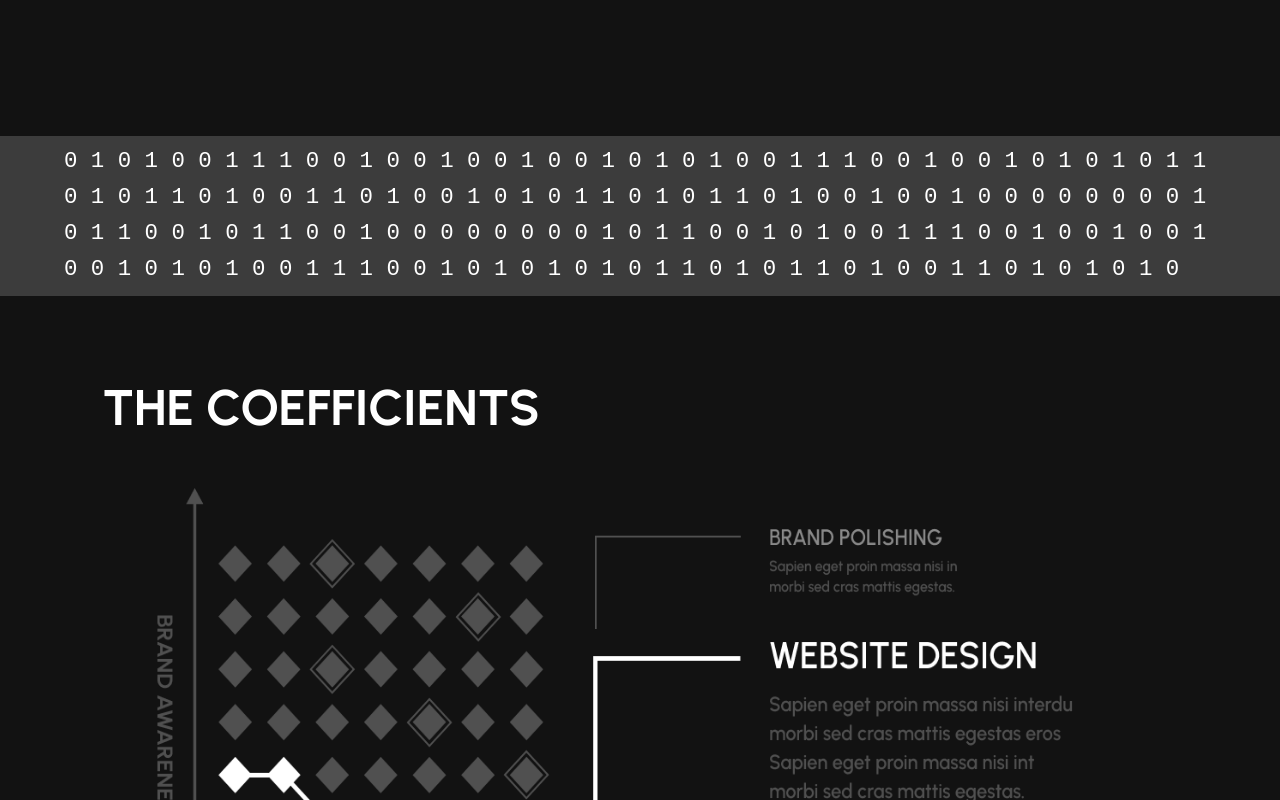
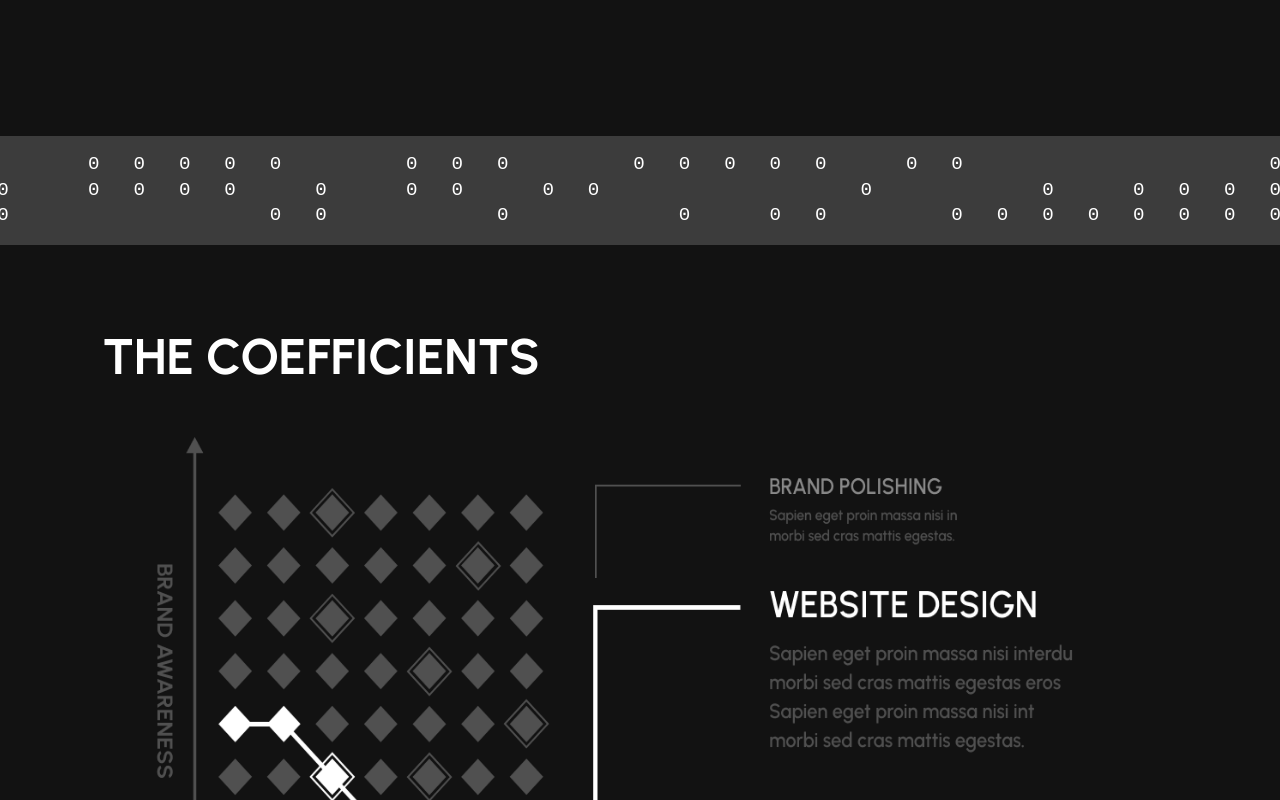
Before and after one commit to ivantrejoc/zoerowebsite, a React (Vite) app: page / in a window 1280 px wide. Shown: the part 2920-3720 px from the top of the page. Built offline with nearby package versions, Linux system fonts and the light colour scheme.

Commit message:
numbers animated

```diff
--- a/src/components/binaryBanner/binaryBanner.jsx
+++ b/src/components/binaryBanner/binaryBanner.jsx
@@ -3,27 +3,64 @@ import { Box, Typography, useTheme } from "@mui/material";
 import { gsap } from "gsap";
 
 const BinaryFlickerAnimation = () => {
-  const binaryRef = useRef(null);
+  const binarySequence = [
+    "0", "1", "0", "1", "0", "0", "1", "1", "1", "0",
+    "0", "1", "0", "0", "1", "0", "0", "1", "0", "0",
+    "1", "0", "1", "0", "1", "0", "0", "1", "1", "1",
+    "0", "0", "1", "0", "0", "1", "0", "1", "0", "1",
+    "0", "1", "1", "0", "1", "0", "1", "1", "0", "1",
+    "0", "0", "1", "1", "0", "1", "0", "0", "1", "0",
+    "1", "0", "1", "0", "1", "1", "0", "1", "0", "1",
+    "1", "0", "1", "0", "0", "1", "1", "0", "1", "0",
+    "0", "1", "0", "0", "1", "0", "0", "0", "0", "0",
+    "0", "0", "0",
+  ];
+
   const theme = useTheme();
+  const binaryRefs = useRef([]);
 
   useEffect(() => {
     const binaryTimeline = gsap.timeline({ repeat: -1 });
 
-    binaryTimeline.to(binaryRef.current, {
-      opacity: 1,
-      text: "1",
+    binaryTimeline.to(binaryRefs.current, {
       duration: 0.5,
+      onStart: () => {
+        gsap.to(
+          binaryRefs.current.filter((el) => el.textContent === "1"),
+          { opacity: 1, visibility: "visible", duration: 0.3, ease: "power2.inOut" }
+        );
+        gsap.to(
+          binaryRefs.current.filter((el) => el.textContent === "0"),
+          { opacity: 0, visibility: "hidden", duration: 0.3, ease: "power2.inOut" }
+        );
+      },
+      onComplete: () => {
+        gsap.to(
+          binaryRefs.current.filter((el) => el.textContent === "0"),
+          { opacity: 1, visibility: "visible", duration: 0.3, ease: "power2.inOut" }
+        );
+        gsap.to(
+          binaryRefs.current.filter((el) => el.textContent === "1"),
+          { opacity: 0, visibility: "hidden", duration: 0.3, ease: "power2.inOut" }
+        );
+      },
+      delay: 1,
     });
-    binaryTimeline.to(
-      binaryRef.current,
-      { opacity: 0, text: "0", duration: 0.5 },
-      "+=0.5"
-    );
 
     return () => {
       binaryTimeline.kill();
     };
   }, []);
+
+  // Dividir la secuencia binaria en grupos de 36 números por fila y 3 columnas
+  const rows = [];
+  const numbersPerRow = 3;
+
+  // Llenar cada fila con los números correspondientes
+  for (let i = 0; i < binarySequence.length; i += numbersPerRow) {
+    const row = binarySequence.slice(i, i + numbersPerRow);
+    rows.push(row);
+  }
 
   return (
     <Box
@@ -31,28 +68,46 @@ const BinaryFlickerAnimation = () => {
         display: "flex",
         justifyContent: "center",
         alignItems: "center",
-        background: `#3C3C3C`,
-        width: "100%",
-        height: "20vh",
-        overflow: "hidden",
+        flexDirection: "row", // Alineación horizontal de las filas
+        background: "#3C3C3C",
+        width: "100%", // Ancho máximo del contenedor
         padding: "1rem",
-        [theme.breakpoints.down("sm")]: {
-          height: "15vh",
-        },
+        overflowX: "auto", // Scroll horizontal si el contenido excede el ancho disponible
+        marginLeft: "auto", // Centrar el contenedor
+        marginRight: "auto", // Centrar el contenedor
       }}
     >
+      {/* Mapear cada fila */}
+      {rows.map((row, rowIndex) => (
+        <Box
+          key={rowIndex}
+          sx={{
+            display: "flex",
+            flexDirection: "column", // Cada fila como columna de dígitos
+            alignItems: "center",
+            marginX: "0.5rem", // Espacio entre las filas
+          }}
+        >
+          {/* Mapear cada número en la fila */}
+          {row.map((digit, index) => (
             <Typography
-        ref={binaryRef}
-        variant="h6"
+              key={`${rowIndex}-${index}`}
+              ref={(element) => (binaryRefs.current[rowIndex * numbersPerRow + index] = element)}
+              variant="h5"
               sx={{
                 fontFamily: "monospace",
-          color: "#FFFFFF",
+                color: digit === "0" ? "#FFFFFF" : "#FFFFFF",
                 userSelect: "none",
-          margin: "3rem",
-          whiteSpace: "pre-wrap",
+                whiteSpace: "nowrap",
                 overflow: "hidden",
                 textOverflow: "unset",
-          fontSize: "1.4rem",
+                letterSpacing: "0.1em",
+                fontSize: "1.2rem",
+                opacity: 1,
+                visibility: digit === "0" ? "visible" : "hidden",
+                margin: "0 0.5rem", // Márgenes izquierdo y derecho para cada dígito
+                maxWidth: "2rem", // Ancho máximo para cada dígito
+                textAlign: "center", // Alineación central del texto
                 [theme.breakpoints.down("sm")]: {
                   fontSize: "1rem",
                 },
@@ -61,12 +116,11 @@ const BinaryFlickerAnimation = () => {
                 },
               }}
             >
-        0 1 0 1 0 0 1 1 1 0 0 1 0 0 1 0 0 1 0 0 1 0 1 0 1 0 0 1 1 1 0 0 1 0 0 1
-        0 1 0 1 0 1 1 0 1 0 1 1 0 1 0 0 1 1 0 1 0 0 1 0 1 0 1 1 0 1 0 1 1 0 1 0
-        0 1 0 0 1 0 0 0 0 0 0 0 0 1 0 1 1 0 0 1 0 1 1 0 0 1 0 0 0 0 0 0 0 0 1 0
-        1 1 0 0 1 0 1 0 0 1 1 1 0 0 1 0 0 1 0 0 1 0 0 1 0 1 0 1 0 0 1 1 1 0 0 1
-        0 1 0 1 0 1 0 1 1 0 1 0 1 1 0 1 0 0 1 1 0 1 0 1 0 1 0
+              {digit}
             </Typography>
+          ))}
+        </Box>
+      ))}
     </Box>
   );
 };
--- a/src/components/cardBinary/cardBinary.jsx
+++ b/src/components/cardBinary/cardBinary.jsx
@@ -1,35 +1,106 @@
-import React, { useEffect, useRef } from "react";
+import { useEffect, useRef } from "react";
 import { Card, CardContent, Typography, useTheme } from "@mui/material";
 import { gsap } from "gsap";
 
 const BinaryFlickerAnimation = () => {
-  const binaryRef = useRef(null);
+  const binarySequence = [
+    "1",
+    "1",
+    "1",
+    "1",
+    "1",
+    "1",
+    "0",
+    "1",
+    "0",
+    "0",
+    "1",
+    "0",
+    "0",
+    "0",
+    "0",
+    "0",
+    "0",
+    "0",
+    "1",
+    "0",
+    "0",
+    "1",
+    "0",
+    "1",
+    "0",
+    "1",
+    "1",
+    "0",
+    "1",
+    "0",
+    "0",
+    "1",
+    "0",
+    "0",
+    "1",
+    "1",
+    "0",
+    "0",
+    "1",
+    "0",
+    "0",
+    "0",
+    "1",
+    "1",
+    "0",
+    "1",
+    "1",
+  ];
+
   const theme = useTheme();
+  const binaryRefs = useRef([]);
 
   useEffect(() => {
     const binaryTimeline = gsap.timeline({ repeat: -1 });
 
-    binaryTimeline.to(binaryRef.current, {
-      opacity: 1,
-      text: "1",
+    binaryTimeline.to(binaryRefs.current, {
       duration: 0.5,
+      onStart: () => {
+        gsap.to(
+          binaryRefs.current.filter((el) => el.textContent === "1"),
+          { opacity: 1, duration: 0.5 }
+        );
+        gsap.to(
+          binaryRefs.current.filter((el) => el.textContent === "0"),
+          { opacity: 0, duration: 0.5 }
+        );
+      },
+      onComplete: () => {
+        gsap.to(
+          binaryRefs.current.filter((el) => el.textContent === "0"),
+          { opacity: 1, duration: 0.5 }
+        );
+        gsap.to(
+          binaryRefs.current.filter((el) => el.textContent === "1"),
+          { opacity: 0, duration: 0.5 }
+        );
+      },
+      delay: 1,
     });
-    binaryTimeline.to(
-      binaryRef.current,
-      { opacity: 0, text: "0", duration: 0.5 },
-      "+=0.5"
-    );
 
     return () => {
       binaryTimeline.kill();
     };
   }, []);
 
+  // Dividir la secuencia binaria en grupos de 6 números por fila
+  const rows = [];
+  for (let i = 0; i < binarySequence.length; i += 8) {
+    const row = binarySequence.slice(i, i + 6);
+    rows.push(row);
+  }
+
   return (
     <Card
       sx={{
         width: "85%",
-        height: "63%",
+        height: "auto",
         margin: "auto",
         marginTop: 4,
         background: "#3C3C3C",
@@ -41,27 +112,32 @@ const BinaryFlickerAnimation = () => {
       <CardContent
         sx={{
           display: "flex",
+          flexDirection: "column",
           justifyContent: "center",
           alignItems: "center",
           textAlign: "center",
           padding: "1rem",
-          height: "auto", // Ajusta la altura según sea necesario
-          [theme.breakpoints.down("sm")]: {
-            height: "15vh",
-          },
         }}
       >
+        {/* Renderizar cada fila */}
+        {rows.map((row, rowIndex) => (
+          <div key={rowIndex} style={{ display: "flex" }}>
+            {row.map((digit, columnIndex) => (
               <Typography
-          ref={binaryRef}
+                key={`${rowIndex}-${columnIndex}`}
+                ref={(element) =>
+                  (binaryRefs.current[rowIndex * 6 + columnIndex] = element)
+                }
                 variant="h6"
                 sx={{
                   fontFamily: "monospace",
-            color: "#FFFFFF",
+                  color: digit === "0" ? "#FFFFFF" : "#FFFFFF",
                   userSelect: "none",
                   whiteSpace: "pre-wrap",
                   overflow: "hidden",
                   textOverflow: "unset",
                   fontSize: "1.4rem",
+                  margin: "0.2rem", // Espacio entre los números
                   [theme.breakpoints.down("sm")]: {
                     fontSize: "1rem",
                   },
@@ -70,9 +146,11 @@ const BinaryFlickerAnimation = () => {
                   },
                 }}
               >
-          1 1 1 1 1 1 0 1 0 0 1 0 0 0 0 0 0 0 0 1 0 0 1 0 1 0 1 1 0 1 0 0 1 0 0
-          1 0 0 1 0 1 0
+                {digit}
               </Typography>
+            ))}
+          </div>
+        ))}
       </CardContent>
     </Card>
   );
```
Lines whose indentation alone changed are shown as unchanged.
